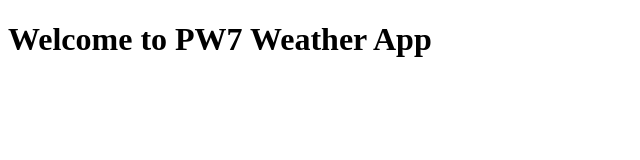
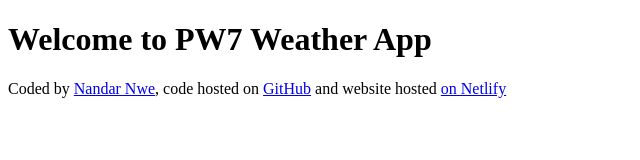
Before and after one commit to Nandar-MaryAnn/PW7-HW-Weather-app, a plain HTML site: page index.html in a window 1280 px wide. Shown: the whole page, without its empty margins (0-640 px from the left). Drawn offline with Linux system fonts and the light colour scheme.

Commit message:
Add footer

```diff
--- a/index.html
+++ b/index.html
@@ -7,5 +7,19 @@
   </head>
   <body>
     <h1>Welcome to PW7 Weather App</h1>
+    <footer>
+      Coded by
+      <a href="https://github.com/Nandar-MaryAnn" target="_blank"> Nandar Nwe</a
+      >, code hosted on
+      <a
+        href="https://github.com/Nandar-MaryAnn/PW7-HW-Weather-app"
+        target="_blank"
+        >GitHub</a
+      >
+      and website hosted
+      <a href="https://pw7-weather-app.netlify.app/" target="_blank"
+        >on Netlify</a
+      >
+    </footer>
   </body>
 </html>
```
